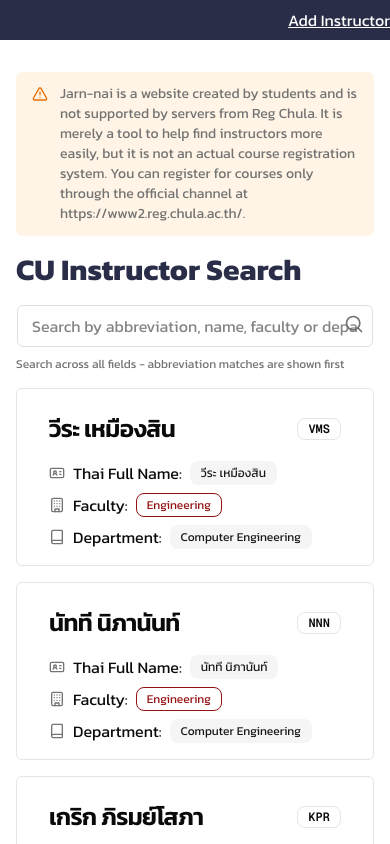
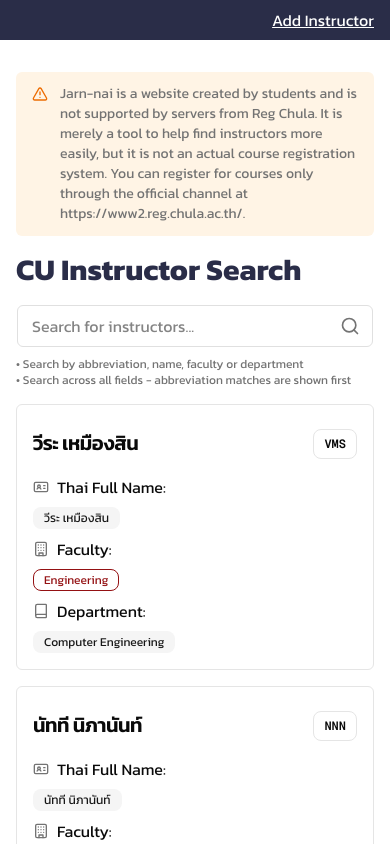
Before and after one commit to CP-RektMart/jarn-nai, a Next.js app: page / in a window 390 px wide. Shown: the top 844 px of the page. Built offline with nearby package versions, Linux system fonts and the light colour scheme.

Commit message:
feat/responsive

```diff
--- a/package.json
+++ b/package.json
@@ -31,6 +31,7 @@
     "eslint": "^9",
     "eslint-config-next": "15.3.2",
     "husky": "^9.1.7",
+    "prettier": "^3.5.3",
     "tailwindcss": "^4.1.7",
     "tw-animate-css": "^1.2.9",
     "typescript": "^5"
--- a/src/app/page.tsx
+++ b/src/app/page.tsx
@@ -53,36 +53,43 @@
       <Alert className="bg-[#FFF4E5] border-0 mb-4 rounded-sm">
         <TriangleAlert className="h-4 w-4" stroke="#ED6C02" />
         <AlertDescription>
-          Jarn-nai is a website created by students and is not supported by servers from Reg Chula. It is merely a tool
-          to help find instructors more easily, but it is not an actual course registration system. You can register for
-          courses only through the official channel at https://www2.reg.chula.ac.th/.
+          Jarn-nai is a website created by students and is not supported by
+          servers from Reg Chula. It is merely a tool to help find instructors
+          more easily, but it is not an actual course registration system. You
+          can register for courses only through the official channel at
+          https://www2.reg.chula.ac.th/.
         </AlertDescription>
       </Alert>
       <div className="text-left mb-4">
-        <h1 className="text-3xl font-bold mb-2 text-primary">CU Instructor Search</h1>
+        <h1 className="text-3xl font-bold mb-2 text-primary sm:m-2">
+          CU Instructor Search
+        </h1>
         {/* <p className="text-muted-foreground">Find instructor details by abbreviation, name, faculty, or department</p> */}
       </div>
 
       <div className="border-1 border-white mb-2 rounded-[8px] has-[input:focus]:border-[#2A2D48] transition duration-100">
         <div className="relative border-1 border-[#E0E0E0] has-[input:focus]:border-1 has-[input:focus]:border-[#2A2D48] hover:border-[#2A2D48] transition duration-100 rounded-sm box-border">
           <input
-            placeholder="Search by abbreviation, name, faculty or department..."
-            className="rounded-sm py-2 px-3.5 border-0 w-full focus:ring-0 focus:ring-offset-0 focus:outline-none"
+            placeholder="Search for instructors..."
+            className="rounded-sm py-2 pl-3.5 pr-10 border-0 w-full text-md sm:text-lg focus:ring-0 focus:ring-offset-0 focus:outline-none"
             value={searchTerm}
             onChange={(e) => handleSearch(e.target.value)}
           />
-          <SearchIcon className="absolute right-2 top-2 h-5 w-5 text-muted-foreground" />
+          <SearchIcon className="absolute right-3 top-1/2 -translate-y-1/2 h-5 w-5 text-muted-foreground" />
         </div>
       </div>
-      <p className="text-xs text-muted-foreground mb-4">
-        Search across all fields - abbreviation matches are shown first
+      <p className="text-xs sm:text-sm text-muted-foreground mb-4 sm:m-3">
+        • Search by abbreviation, name, faculty or department <br />• Search
+        across all fields - abbreviation matches are shown first
       </p>
 
       <div className="space-y-4">
         {searched && results.length === 0 ? (
           <div className="text-center p-8 border rounded-lg bg-muted/50">
             <h2 className="text-xl font-semibold mb-2">No instructors found</h2>
-            <p className="text-muted-foreground">Try searching with a different term or category</p>
+            <p className="text-muted-foreground">
+              Try searching with a different term or category
+            </p>
           </div>
         ) : (
           results.map((instructor) => (
--- a/src/components/footer.tsx
+++ b/src/components/footer.tsx
@@ -1,17 +1,28 @@
+import Link from 'next/link';
+
 const Footer = () => {
   return (
     <div className="h-40 w-full bg-primary flex flex-col mt-auto">
       <div className="container max-w-6xl flex h-full w-full mx-auto justify-center items-center">
-        <div className="text-white text-sm flex flex-col gap-4">
-          <span className="text-2xl text-center">(อา)จารย์ ไหน</span>
+        <div className="text-white text-sm flex flex-col gap-4 p-4">
+          <span className="sm:text-2xl text-xl text-center">(อา)จารย์ ไหน</span>
           <div className="flex justify-center items-end gap-2">
-            <span className="text-xl">CP-Rektmart.</span>
-            <span className="text-xl">|</span>
-            <a
+            <Link
+              href="https://github.com/CP-RektMart"
+              target="_blank"
+              className="text-base sm:text-xl hover:text-gray-300"
+            >
+              CP-Rektmart
+            </Link>
+            <span className="text-base sm:text-xl">|</span>
+            <Link
               href="https://github.com/CP-RektMart/jarn-nai"
+              target="_blank"
               className="flex flex-row justify-center items-center gap-2"
             >
-              <span className="text-xl">Open Source on</span>
+              <span className="text-base sm:text-xl hover:text-gray-300">
+                Open Source on
+              </span>
               <svg
                 xmlns="http://www.w3.org/2000/svg"
                 width="20"
@@ -19,22 +30,28 @@
                 viewBox="0 0 24 24"
                 fill="none"
                 stroke="currentColor"
-                stroke-width="2"
-                stroke-linecap="round"
-                stroke-linejoin="round"
-                className="lucide lucide-github-icon lucide-github"
+                strokeWidth="2"
+                strokeLinecap="round"
+                strokeLinejoin="round"
+                className="lucide lucide-github-icon lucide-github hover:text-gray-300"
               >
                 <path d="M15 22v-4a4.8 4.8 0 0 0-1-3.5c3 0 6-2 6-5.5.08-1.25-.27-2.48-1-3.5.28-1.15.28-2.35 0-3.5 0 0-1 0-3 1.5-2.64-.5-5.36-.5-8 0C6 2 5 2 5 2c-.3 1.15-.3 2.35 0 3.5A5.403 5.403 0 0 0 4 9c0 3.5 3 5.5 6 5.5-.39.49-.68 1.05-.85 1.65-.17.6-.22 1.23-.15 1.85v4" />
                 <path d="M9 18c-4.51 2-5-2-7-2" />
               </svg>
-            </a>
+            </Link>
           </div>
 
           <div className="flex justify-center items-end">
-            <a href="#privacy" className="text-white hover:text-gray-300 mr-4">
+            <a
+              href="#privacy"
+              className="text-base sm:text-white hover:text-gray-300 mr-4"
+            >
               Privacy Policy
             </a>
-            <a href="#terms" className="text-white hover:text-gray-300">
+            <a
+              href="#terms"
+              className="text-base sm:text-white hover:text-gray-300"
+            >
               Terms of Service
             </a>
           </div>
--- a/src/components/instructor-card.tsx
+++ b/src/components/instructor-card.tsx
@@ -19,66 +19,77 @@
 }: InstructorCardProps) => {
   return (
     <Card key={abbreviation} className="overflow-hidden rounded-sm shadow-none">
-      <CardHeader className="pt-6 pb-0 px-8">
-        <div className="flex justify-between items-center">
-          <CardTitle className="text-2xl">{thFullName}</CardTitle>
-          <Badge variant="outline" className="font-mono">
+      <CardHeader className="pt-6 pb-0 px-4 sm:px-8">
+        <div className="flex flex-row justify-between items-start gap-2">
+          <CardTitle className="text-xl sm:text-2xl break-words">
+            {thFullName}
+          </CardTitle>
+          <Badge variant="outline" className="font-mono  py-1.5">
             {abbreviation}
           </Badge>
         </div>
       </CardHeader>
-      <CardContent className="py-4 px-8">
+      <CardContent className="py-4 px-4 sm:px-8">
         <div className="grid gap-2">
           {!enFullName && (
+            <div className="flex flex-col sm:flex-row sm:items-center gap-2">
               <div className="flex items-center gap-2">
                 <IdCard className="h-4 w-4 text-muted-foreground" />
-              <div className="flex gap-2">
                 <span className="font-normal">Thai Full Name:</span>
-                <Badge variant="secondary" className="font-normal">
+              </div>
+              <Badge
+                variant="secondary"
+                className="font-normal inline-flex whitespace-nowrap w-fit"
+              >
                 {thFullName}
               </Badge>
             </div>
-            </div>
           )}
           {!thFullName && (
+            <div className="flex flex-col sm:flex-row sm:items-center gap-2">
               <div className="flex items-center gap-2">
                 <IdCard className="h-4 w-4 text-muted-foreground" />
-              <div className="flex gap-2">
                 <span className="font-normal">English Full Name:</span>
-                <Badge variant="secondary" className="font-normal">
+              </div>
+              <Badge
+                variant="secondary"
+                className="font-normal break-words w-fit"
+              >
                 {enFullName}
               </Badge>
             </div>
-            </div>
           )}
+          <div className="flex flex-col sm:flex-row sm:items-center gap-2">
             <div className="flex items-center gap-2">
               <BuildingIcon className="h-4 w-4 text-muted-foreground" />
-            <div className="flex gap-2">
               <span className="font-normal">Faculty:</span>
+            </div>
             <Badge
               variant="outline"
               className={(() => {
                 switch (faculty.toLowerCase()) {
                   case 'engineering':
-                      return 'font-normal border-[#941113] text-[#941113]';
+                    return 'font-normal border-[#941113] text-[#941113] break-words w-fit';
                   default:
-                      return 'font-normal';
+                    return 'font-normal break-words w-fit';
                 }
               })()}
             >
               {faculty}
             </Badge>
           </div>
-          </div>
           {department && (
+            <div className="flex flex-col sm:flex-row sm:items-center gap-2">
               <div className="flex items-center gap-2">
                 <BookIcon className="h-4 w-4 text-muted-foreground" />
-              <div className="flex gap-2">
                 <span className="font-normal">Department:</span>
-                <Badge variant="secondary" className="font-normal">
+              </div>
+              <Badge
+                variant="secondary"
+                className="font-normal break-words w-fit"
+              >
                 {department}
               </Badge>
-              </div>
             </div>
           )}
         </div>
--- a/src/components/navbar.tsx
+++ b/src/components/navbar.tsx
@@ -4,7 +4,7 @@
       <div className="container max-w-6xl flex h-full w-full mx-auto justify-end items-center">
         <a
           href="https://github.com/CP-RektMart/jarn-nai/issues/new?template=instructor-abbreviation.yml"
-          className="text-white underline"
+          className="text-white underline truncate hover:text-gray-300 mr-4"
         >
           Add Instructor
         </a>
```
Also changed, not shown: 1 other file (tests, documents, lock files or other folders). Lines whose indentation alone changed are shown as unchanged.
